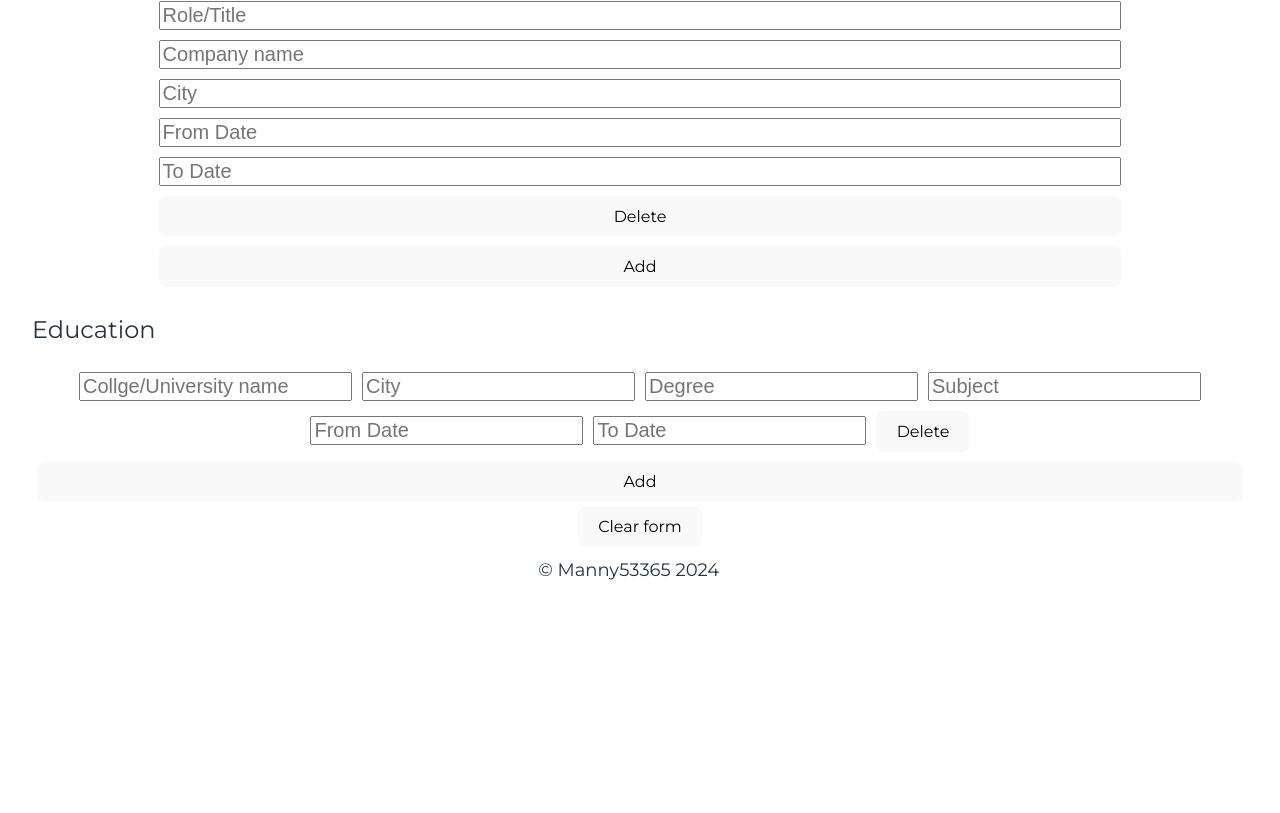
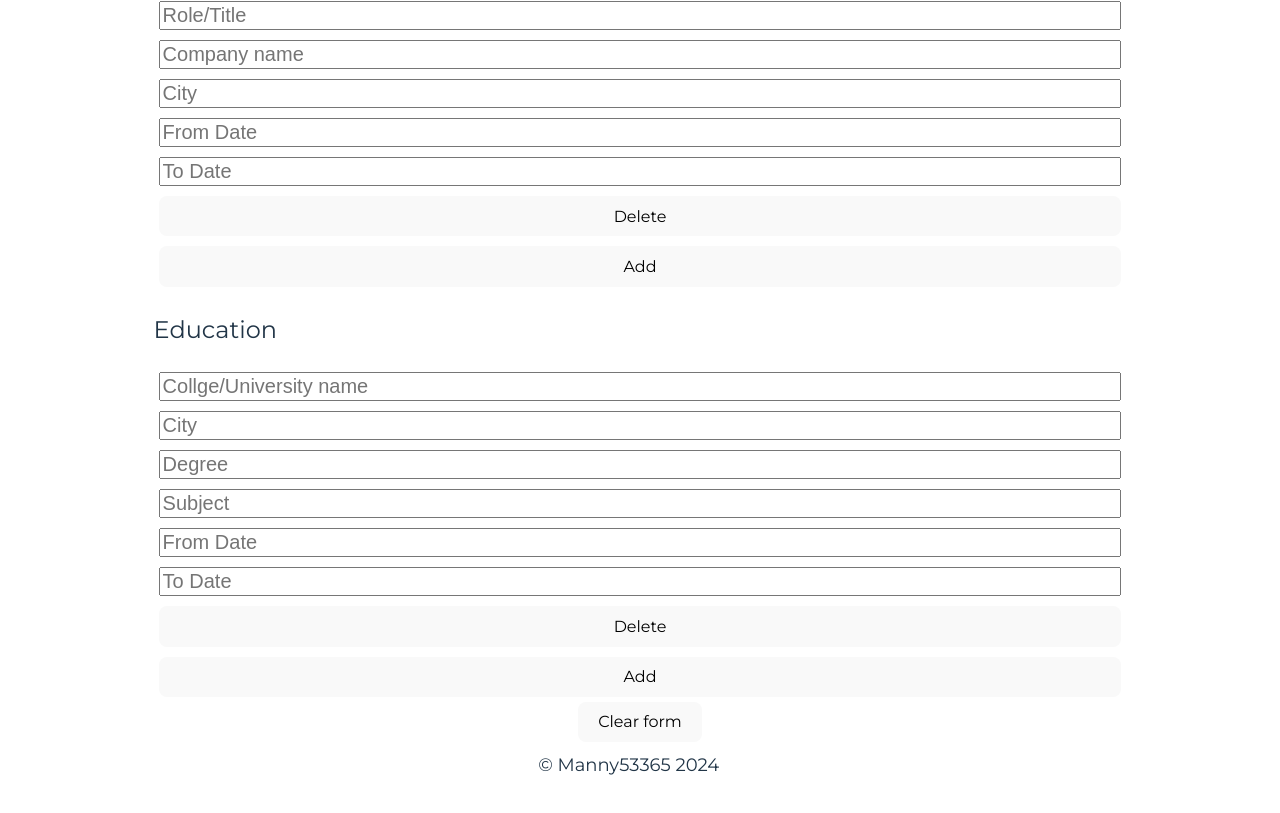
Before and after one commit to manny53365/cv-application, a React app: page / in a window 1280 px wide. Shown: the part 735-1548 px from the top of the page. Before the commit the page ends 1361 px from the top, so only its background shows below. Built offline with nearby package versions, Linux system fonts and the light colour scheme; the HTML template or start-up script is replaced by a standard one.

Commit message:
removed commented out code, updated education section styling and the styling of the School component

```diff
--- a/src/App.jsx
+++ b/src/App.jsx
@@ -1,5 +1,3 @@
-// import { useState } from 'react';
-// import emptyCv from './components/emptyCv';
 import TitleBar from './components/TitleBar';
 import Footer from './components/Footer';
 import CvForm from './components/cvform/CvForm';
--- a/src/components/cvform/pages/education/School.jsx
+++ b/src/components/cvform/pages/education/School.jsx
@@ -1,6 +1,8 @@
 import { Button } from "../../../Button";
 import { Input } from "../../../Input"
 import PropTypes from 'prop-types';
+
+import '../../../../styles/School.css';
 
 export const School = ({ id, education, onChange, onDelete }) => {
   return (
--- a/src/styles/Education.css
+++ b/src/styles/Education.css
@@ -1,6 +1,8 @@
 .education-info {
     display: flex;
     flex-direction: column;
+    width: 80%;
+    margin: 0 10%;
 }
 
 .education-info h2 {
--- /dev/null
+++ b/src/styles/School.css
@@ -0,0 +1,4 @@
+.education-item {
+    display: inherit;
+    flex-direction: inherit;
+}
```
